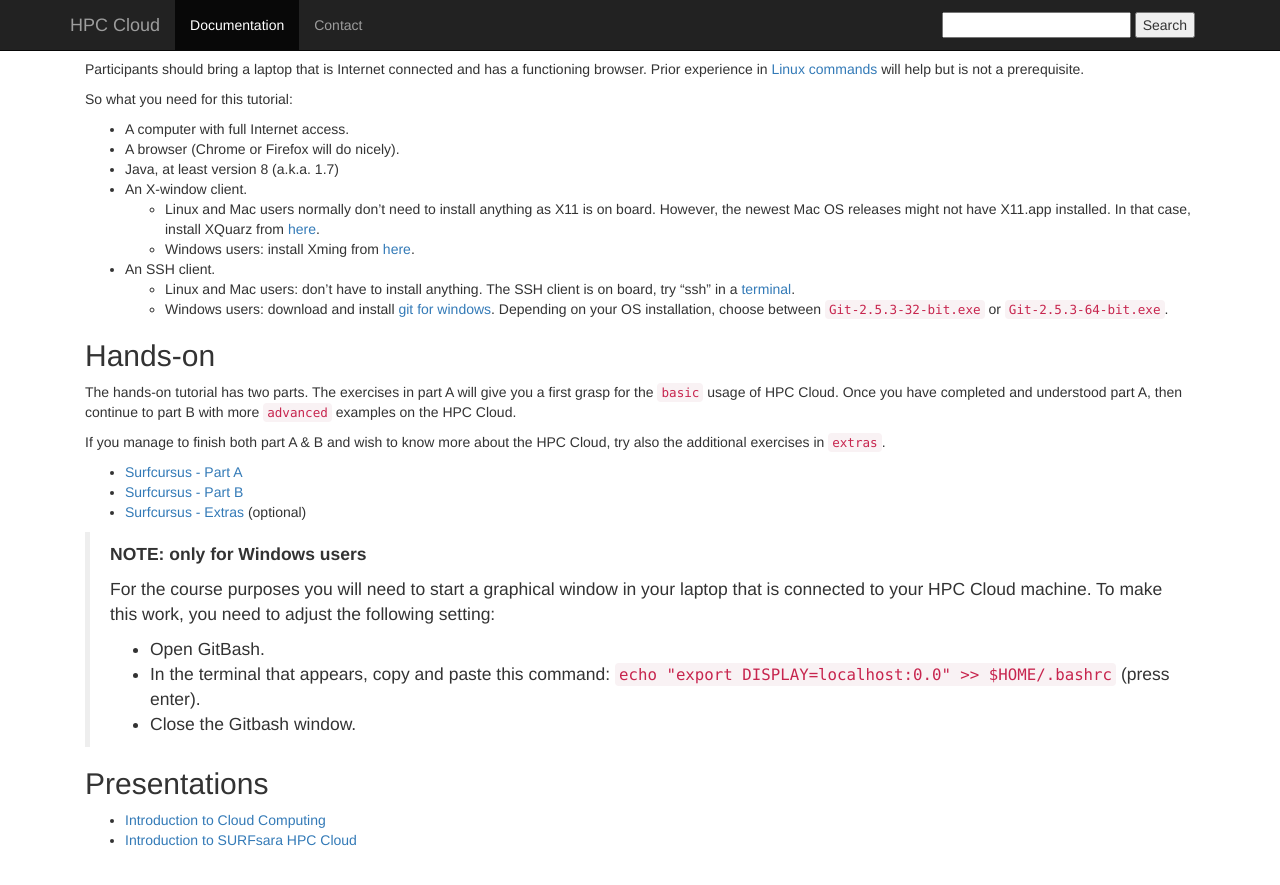
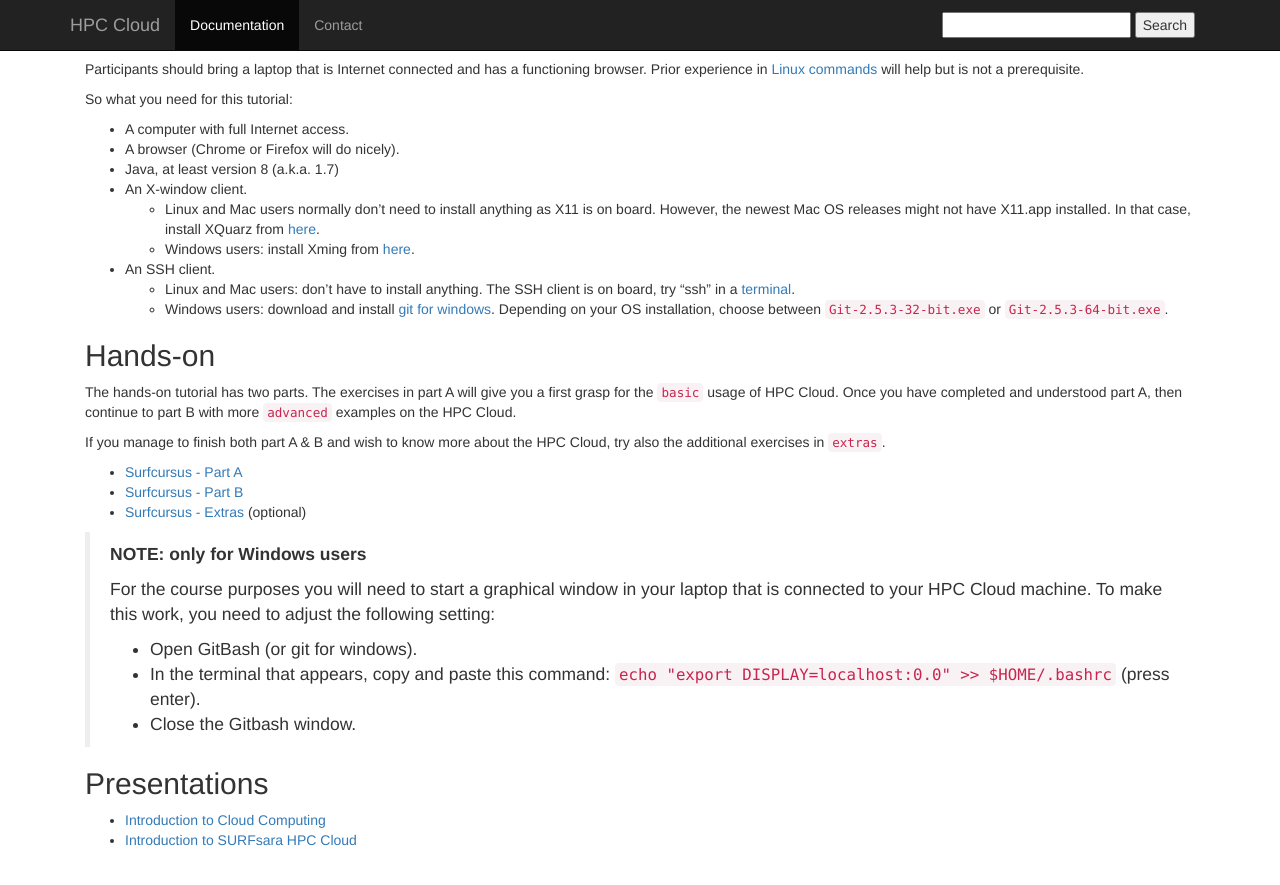
Before and after one commit to sara-nl/clouddocs, a Jekyll site: the page built from surfcursus-2015-Oct-15.markdown, in a window 1280 px wide and 900 px high, scrolled down 777 px. Shown: the top 885 px of the window. Built offline with Jekyll 4.4.1, drawn with Linux system fonts in a browser that asks for light colours.

Commit message:
Update surfcursus-2015-Oct-15.markdown

```diff
--- a/surfcursus-2015-Oct-15.markdown
+++ b/surfcursus-2015-Oct-15.markdown
@@ -63,7 +63,7 @@ If you manage to finish both part A & B and wish to know more about the HPC Clou
 >
 > For the course purposes you will need to start a graphical window in your laptop that is connected to your HPC Cloud machine. To make this work, you need to adjust the following setting:
 >
-* Open GitBash.
+* Open GitBash (or git for windows).
 * In the terminal that appears, copy and paste this command: `echo "export DISPLAY=localhost:0.0" >> $HOME/.bashrc` (press enter).
 * Close the Gitbash window.
 
```
